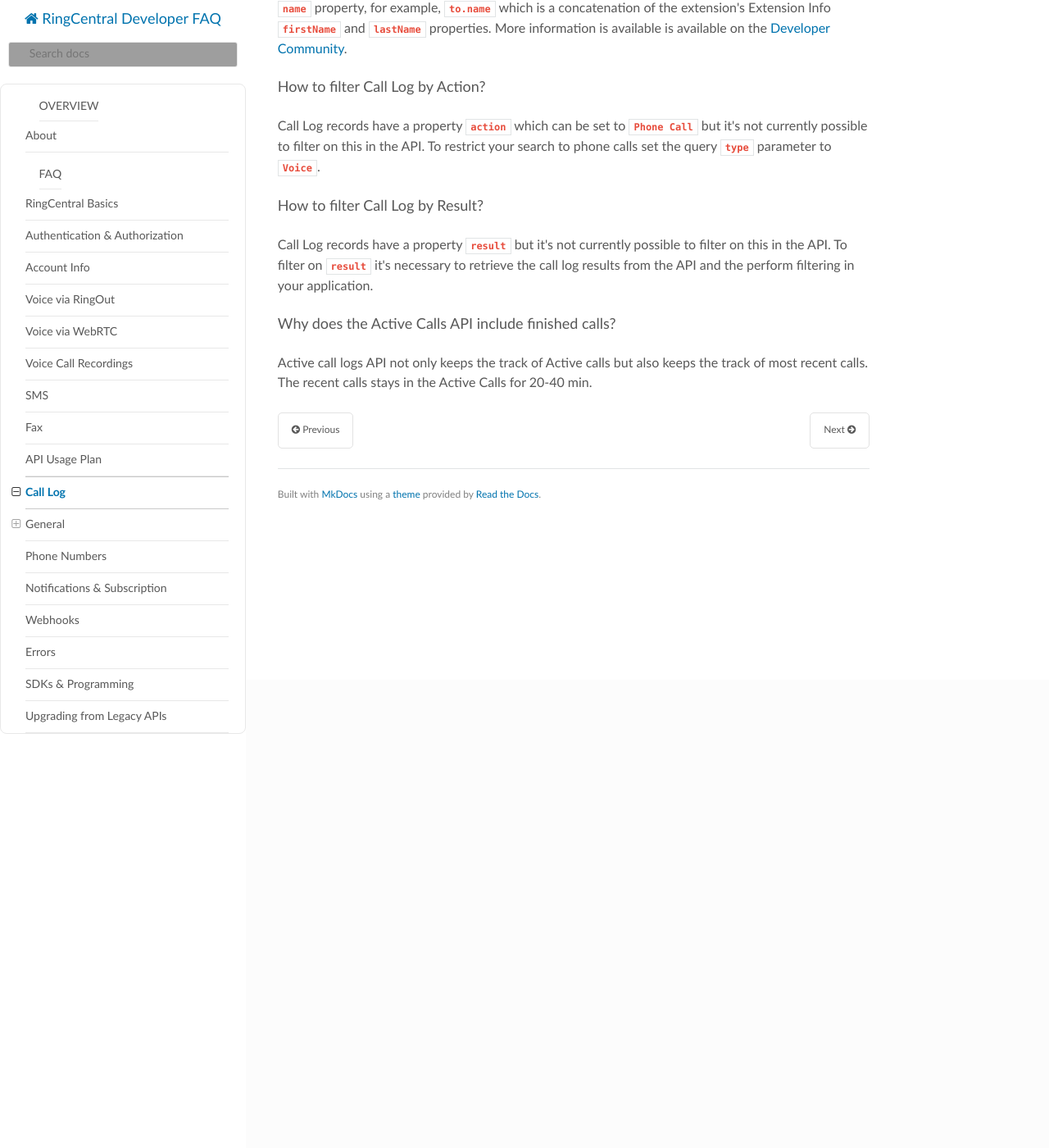
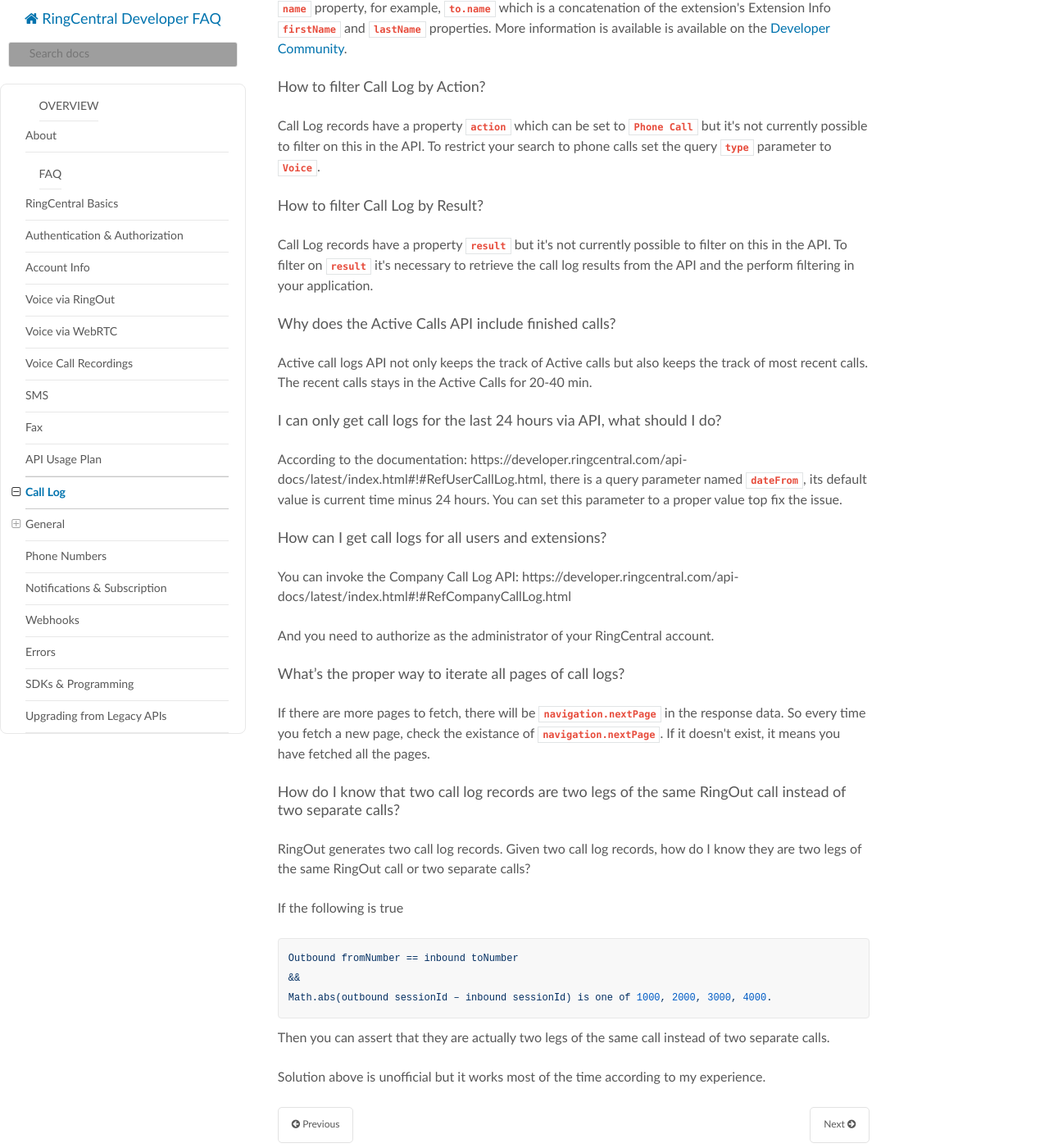
Before and after one commit to ringcentral/ringcentral-faq, an MkDocs documentation site: the page built from docs/call_log.md, in a window 1280 px wide and 1400 px high, scrolled down 571 px. Shown: the whole window at 82% size. Built offline with MkDocs 1.6.1, drawn with Linux system fonts in a browser that asks for light colours; nearby versions of some CDN libraries; old or Windows-style settings are respelled for this version of MkDocs; grey boxes are pictures that could not be loaded.

Commit message:
Finish call log questions

````diff
--- a/docs/call_log.md
+++ b/docs/call_log.md
@@ -21,3 +21,33 @@
 ### Why does the Active Calls API include finished calls?
 
 Active call logs API not only keeps the track of Active calls but also keeps the track of most recent calls. The recent calls stays in the Active Calls for 20-40 min.
+
+### I can only get call logs for the last 24 hours via API, what should I do?
+
+According to the documentation: https://developer.ringcentral.com/api-docs/latest/index.html#!#RefUserCallLog.html, there is a query parameter named `dateFrom`, its default value is current time minus 24 hours. You can set this parameter to a proper value top fix the issue.
+
+### How can I get call logs for all users and extensions?
+
+You can invoke the Company Call Log API: https://developer.ringcentral.com/api-docs/latest/index.html#!#RefCompanyCallLog.html
+
+And you need to authorize as the administrator of your RingCentral account.
+
+### What’s the proper way to iterate all pages of call logs?
+
+If there are more pages to fetch, there will be `navigation.nextPage` in the response data. So every time you fetch a new page, check the existance of `navigation.nextPage`. If it doesn't exist, it means you have fetched all the pages.
+
+### How do I know that two call log records are two legs of the same RingOut call instead of two separate calls?
+
+RingOut generates two call log records. Given two call log records, how do I know they are two legs of the same RingOut call or two separate calls?
+
+If the following is true
+
+```
+Outbound fromNumber == inbound toNumber
+&&
+Math.abs(outbound sessionId – inbound sessionId) is one of 1000, 2000, 3000, 4000.
+```
+
+Then you can assert that they are actually two legs of the same call instead of two separate calls.
+
+Solution above is unofficial but it works most of the time according to my experience.
````
